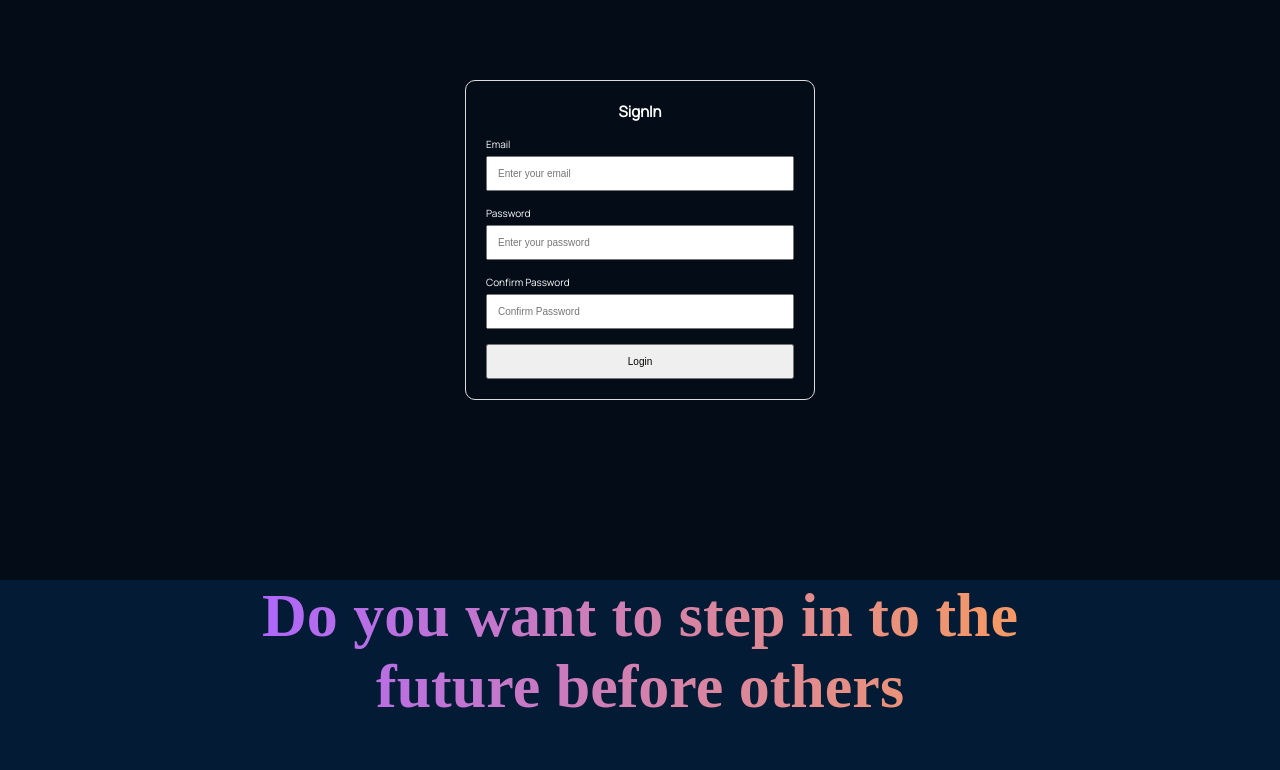
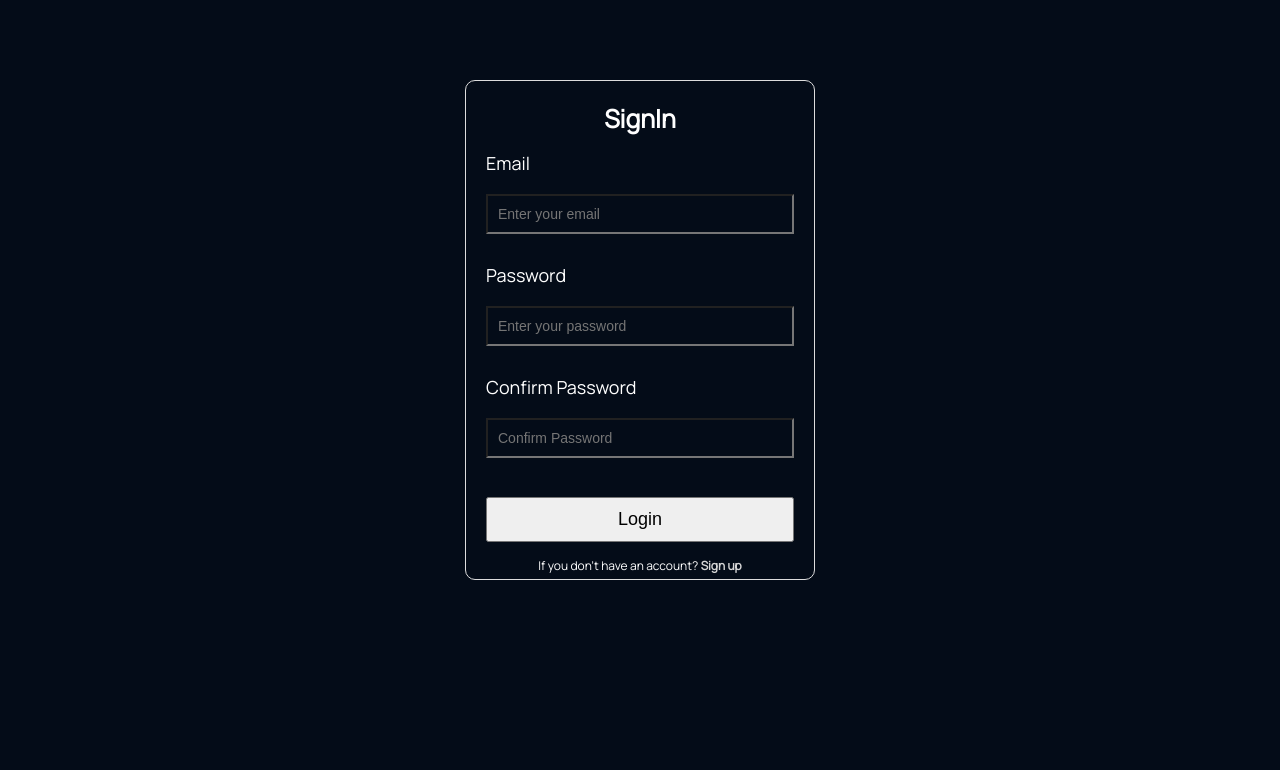
Before and after one commit to kasarshravani04/GPT-3, a React (Vite) app: page /login in a window 1280 px wide. Shown: the top 770 px of the page. Built offline with nearby package versions, Linux system fonts and the light colour scheme.

Commit message:
linking signin button to form

```diff
--- a/src/App.jsx
+++ b/src/App.jsx
@@ -18,7 +18,7 @@ const App = () => {
     <div className="App">
       <div className='blur_circle'/>
 
-      <main>
+
           <BrowserRouter>
                 <Routes>
                     <Route index element = {<Home/>}/>
@@ -26,8 +26,8 @@ const App = () => {
                     <Route path="/register" element = {<Register/>}/>
                 </Routes>
           </BrowserRouter>
-      </main>
-        <MainFooter/>
+
+
     </div>
   );
 };
--- a/src/Pages/Home.jsx
+++ b/src/Pages/Home.jsx
@@ -6,6 +6,7 @@ import Services from "../components/Services/Services";
 import Feature from "../components/Feature/Feature";
 import Register from "../components/Register/Register";
 import Blog from "../components/blog/Blog";
+import MainFooter from "../components/mainFooter/MainFooter";
 
 
 const Home = () => {
@@ -19,6 +20,7 @@ const Home = () => {
        <Feature/>
        <Register/>
        <Blog/>
+       <MainFooter/>
     </>
   );
 };
--- a/src/Pages/Login.css
+++ b/src/Pages/Login.css
@@ -1,36 +1,69 @@
-
-
 .login-container {
   width: 350px;
+  height: 500px;
   margin: 80px auto;
   padding: 2rem;
   border: 1px solid #ddd;
   border-radius: 10px;
+  font-family: var(--font);
+
 }
 
 .login-container h2 {
   text-align: center;
   margin-bottom: 1.5rem;
+  font-size: 2.5rem;
 }
 
 .login-form {
   display: flex;
   flex-direction: column;
+  gap: 1.4rem;
+
 }
 
 .login-form label {
   margin-bottom: 5px;
   font-weight: 500;
+  font-size: 1.8rem;
+
+
 }
 
 .login-form input {
   padding: 10px;
   margin-bottom: 15px;
-  font-size: 1rem;
+  font-size: 1.4rem;
+  background-color: transparent;
+  color: var(--text-color);
 }
 
 .login-form button {
   padding: 10px;
+  margin-top: 10px;
   cursor: pointer;
-  font-size: 1rem;
+  font-size: 1.8rem;
+
+}.login-form button:hover {
+  background-color: #bcbfc9;
 }
+
+.signup-text {
+  text-align: center;
+  margin-top: 1.5rem;
+  font-size: 1.2rem;
+}
+
+.signup-link {
+  color: rgb(214, 214, 214);
+  text-decoration: none;
+  font-weight: 800;
+}
+
+.signup-link:hover {
+  text-decoration: underline;
+}
+
+.signup-link.active {
+  color: #1e40af;
+}
--- a/src/Pages/Login.jsx
+++ b/src/Pages/Login.jsx
@@ -1,4 +1,5 @@
 import { useState } from "react";
+import { NavLink } from "react-router-dom";
 import "./Login.css";
 
 const Login = () => {
@@ -46,6 +47,13 @@ const Login = () => {
 
         <button type="submit">Login</button>
       </form>
+
+       <p className="signup-text">
+        If you don’t have an account?
+        <NavLink to="/register" className="signup-link">
+          {" "}Sign up
+        </NavLink>
+      </p>
     </div>
   );
 };
--- a/src/components/mainHeader/MainHeader.jsx
+++ b/src/components/mainHeader/MainHeader.jsx
@@ -3,6 +3,7 @@ import './MainHeader.css';
 import  logo  from '../../assets/Logo/GPT-3.svg';
 import Button from '../../UI/Button/Button';
 import { useState } from 'react';
+import { NavLink } from 'react-router-dom';
 
 const MainHeader = () => {
     const [open,setOpen] = useState(false);
@@ -33,8 +34,13 @@ const MainHeader = () => {
             </ul>
         </nav>
         <div className="main_header__button">
+            <NavLink to="/login">
             { <Button active ={false}>Sign In </Button> }
-            {<Button active = {true}>Sign Up</Button> }
+            </NavLink>
+            <NavLink to="/register">
+             {<Button active = {true}>Sign Up</Button> }
+            </NavLink>
+
         </div>
         <label className="main_header__hamburger">
         <input type="checkbox"
```
